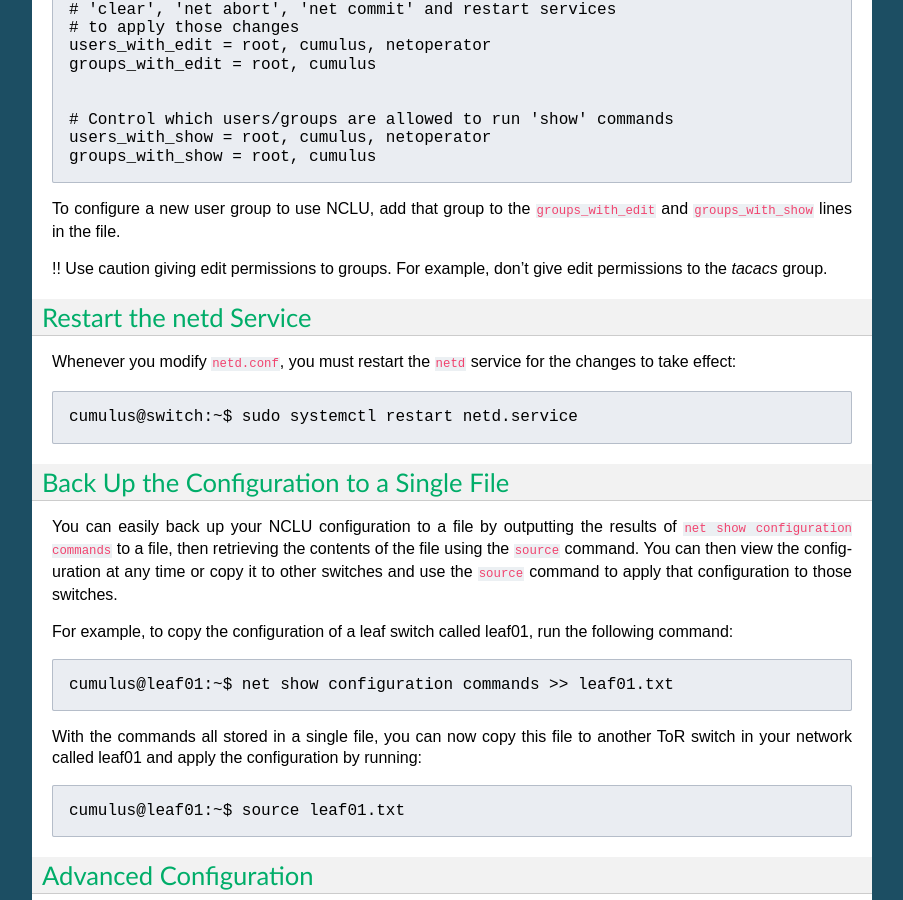
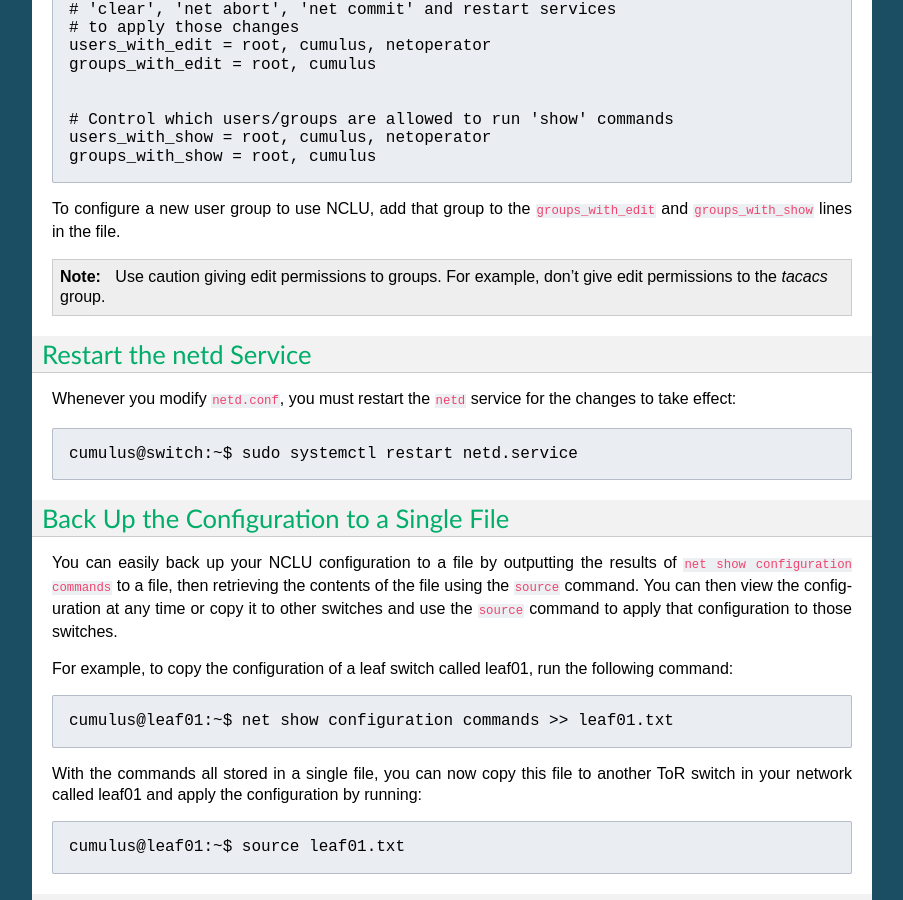
Before and after one commit to desertmonkey/RTDtestRST, a Sphinx documentation site: the page built from docs/system-configuration/network-command-line-utility-nclu/index.rst, in a window 1280 px wide and 900 px high, scrolled down 7780 px. Shown: the whole window, without its empty margins (198-1101 px from the left). Built offline with Sphinx 7.4.7, drawn with Linux system fonts in a browser that asks for light colours; some of the changed lines change nothing that is shown.

Commit message:
more inline formatting changes

```diff
--- a/docs/system-configuration/network-command-line-utility-nclu/index.rst
+++ b/docs/system-configuration/network-command-line-utility-nclu/index.rst
@@ -73,9 +73,9 @@
 -  ``net rollback`` provides a mechanism to revert back to an earlier
    configuration.
 -  ``net commit confirm`` requires you to press *Enter* to commit changes using NCLU. If you run ``net commit confirm`` but do not press *Enter* within 10 seconds, the commit automatically reverts and no changes are made.
--  ``net commit permanent`` retains the taken when committing the change. Otherwise, the snapshots created from NCLU commands are cleaned up periodically with a snapper cron job.
--  ``net commit delete`` deletes one or more snapshots created when committing changes with NCLU.
--  ``net del all`` deletes all configurations and stops the IEEE 802.1X service.
+-  ``net commit permanent`` retains the taken when committing the change. Otherwise, the snapshots created from NCLU commands are cleaned up periodically with a snapper cron job.
+-  ``net commit delete`` deletes one or more snapshots created when committing changes with NCLU.
+-  ``net del all`` deletes all configurations and stops the IEEE 802.1X service.
 
 .. note:: This command does not remove configurations, as NCLU does not interact with eth0 interfaces and management VRF.
 
@@ -380,8 +380,8 @@
 To configure a new user group to use NCLU, add that group to the
 ``groups_with_edit`` and ``groups_with_show`` lines in the file.
 
-!! Use caution giving edit permissions to groups. For example, don't
-give edit permissions to the *tacacs* group.
+.. note:: Use caution giving edit permissions to groups. For example, don't
+   give edit permissions to the *tacacs* group.
 
 Restart the netd Service
 ========================
```
